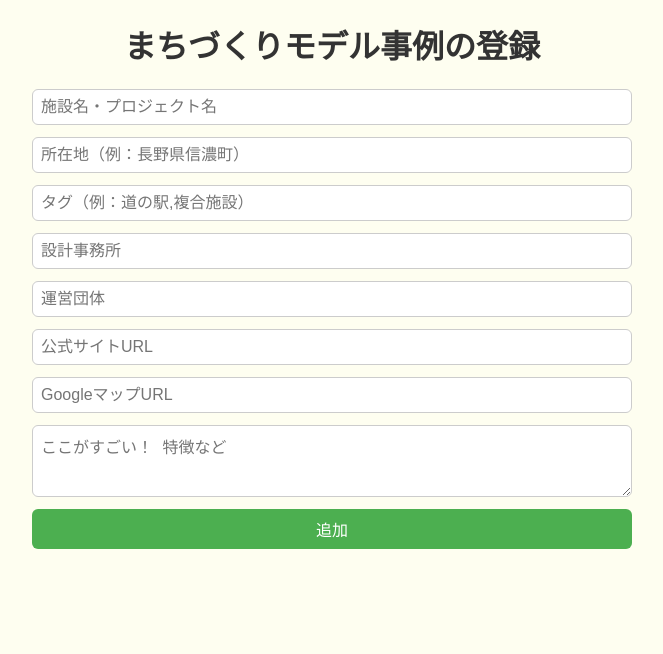
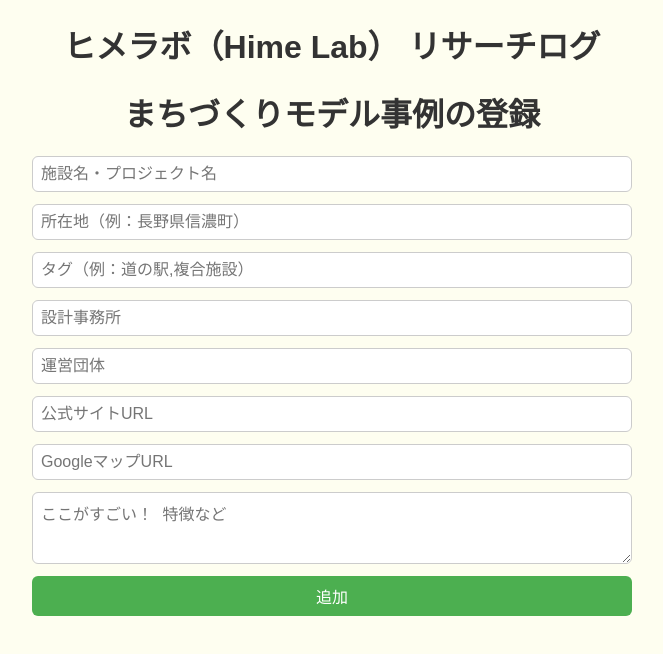
Before and after one commit to 100mensoul/banshu-survive, a plain HTML site: page list/index.html in a window 1280 px wide. Shown: the whole page, without its empty margins (308-971 px from the left). Drawn offline with Linux system fonts and the light colour scheme; no server answers.

Commit message:
Update index.html

```diff
--- a/list/index.html
+++ b/list/index.html
@@ -2,7 +2,8 @@
 <html lang="ja">
 <head>
   <meta charset="UTF-8" />
-  <title>まちづくりモデル一覧｜播州サバイブ</title>
+  <title>ヒメラボ（Hime Lab）｜播州サバイブ リサーチログ</title>
+  <h1>ヒメラボ（Hime Lab） リサーチログ</h1>
   <meta name="viewport" content="width=device-width, initial-scale=1.0" />
   <style>
     body {
```
